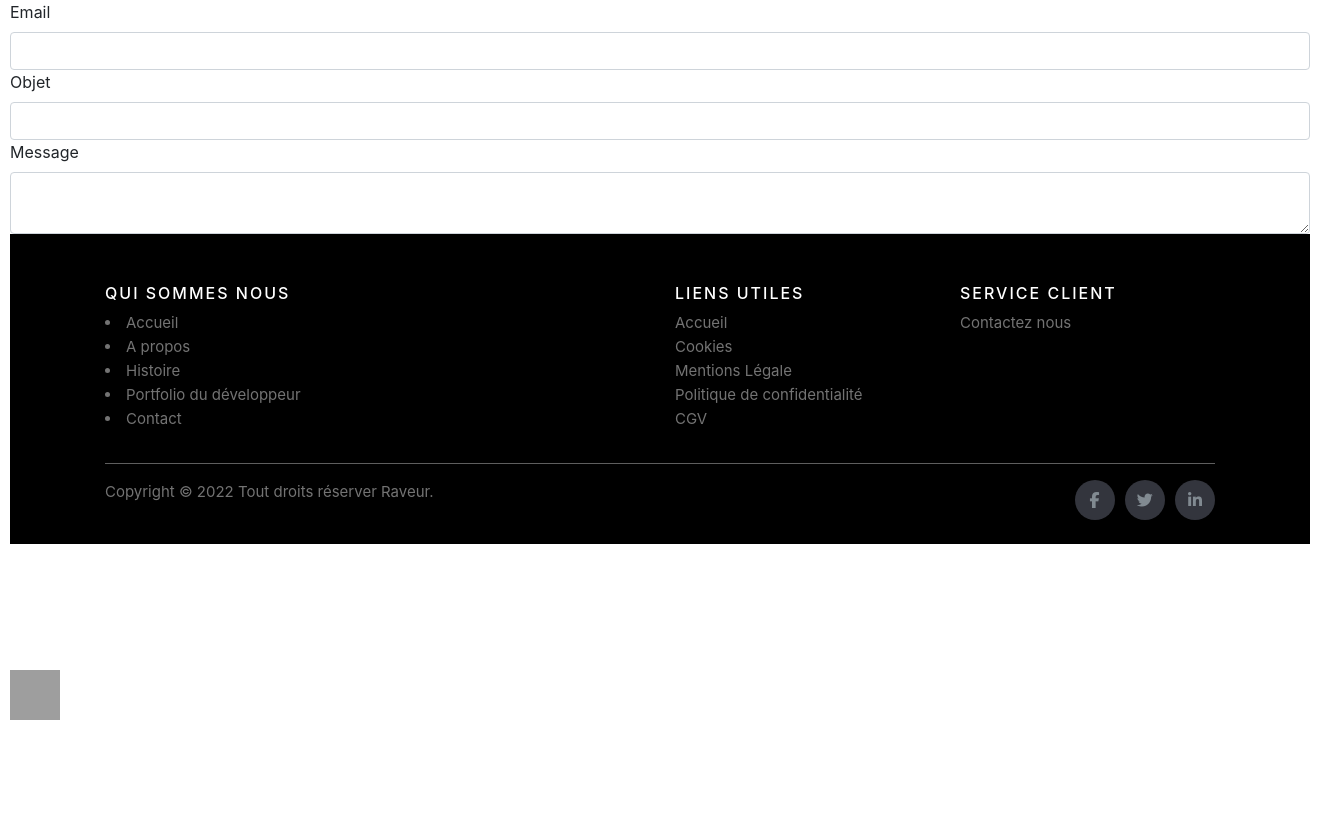
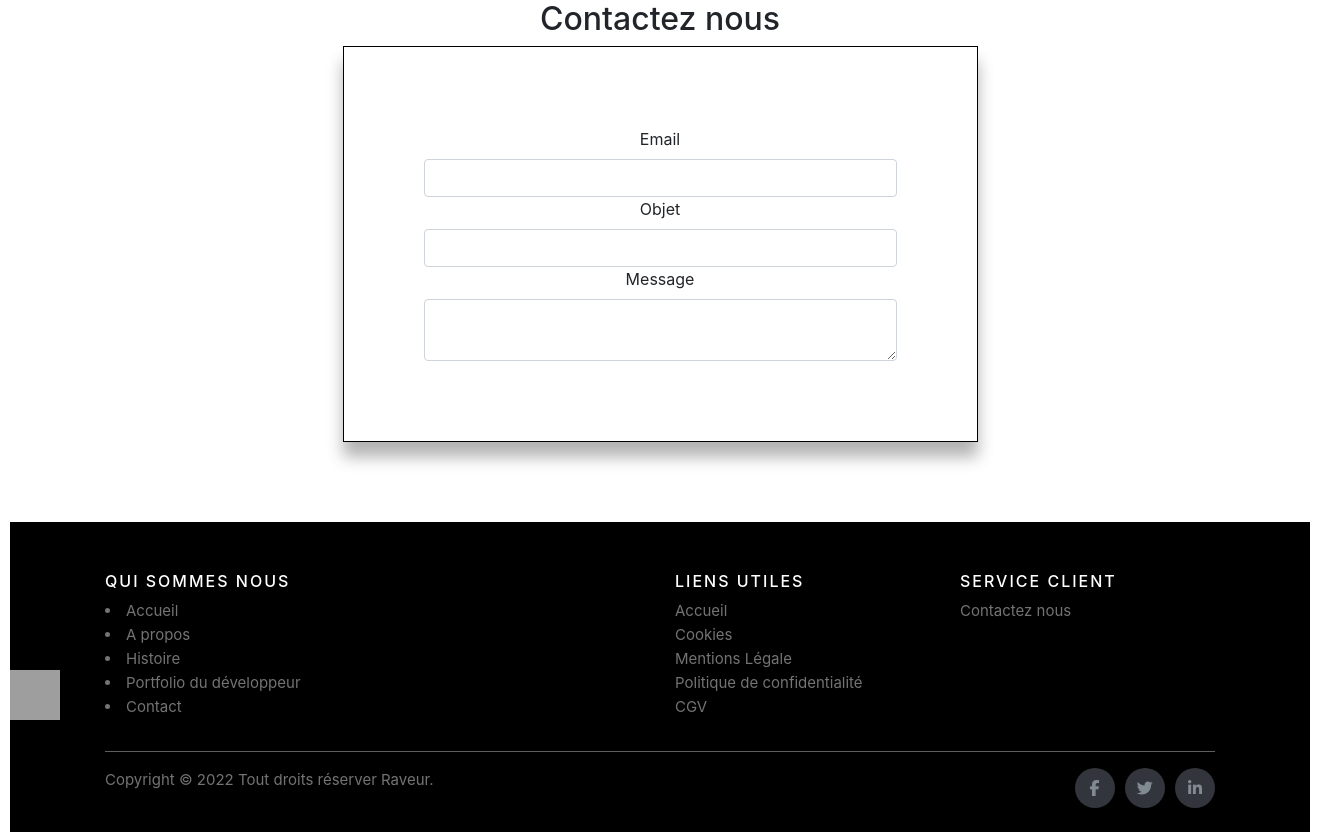
Before and after one commit to Johan667/Symfony_Raveur, a Symfony app: template templates/rgpd/contact.html.twig in a window 1320 px wide. Shown: the part 70-902 px from the top of the page. Before the commit the page ends 790 px from the top, so only its background shows below. Run offline with Twig, Linux system fonts and the light colour scheme; the template is opened without the code that fills it, so the values that code supplies are empty; form fields are guessed from the names that the template uses; some libraries are stand-ins or nearby versions; grey boxes are pictures that could not be loaded.

Commit message:
mailer ok

```diff
--- a/public/css/style.css
+++ b/public/css/style.css
@@ -621,3 +621,15 @@ font-size: 50px;
     font-weight:600
   }
 }
+
+.container-contact form{
+  padding:5rem;
+  border: solid black 1px;
+  text-align: center;
+  margin-bottom: 5rem;
+  box-shadow: 0 15px 15px rgba(0, 0, 0, 0.3);
+}
+.container-contact h2{
+  text-align: center;
+
+}
--- a/src/Controller/RGPDController.php
+++ b/src/Controller/RGPDController.php
@@ -29,7 +29,7 @@ class RGPDController extends AbstractController
             ;
 
             $mailer->send($mail);
-            $this->addFlash('sucess', 'Votre demande à bien été prise en compte nous y repondrons au plus tard 48 heures après votre demande!');
+            // $this->addFlash('sucess', 'Votre demande à bien été prise en compte nous y repondrons au plus tard 48 heures après votre demande!');
 
             return $this->redirectToRoute('app_home');
         }
--- a/src/Form/ContactType.php
+++ b/src/Form/ContactType.php
@@ -21,7 +21,7 @@ class ContactType extends AbstractType
             ])
         ->add('objet', TextType::class, ['label' => 'Objet : ', 'attr' => ['class' => 'input-full']])
         ->add('message', TextareaType::class, ['label' => 'Message : ', 'attr' => ['class' => 'input-full']])
-        ->add('envoyez', SubmitType::class, ['label' => 'Envoyez', 'attr' => ['class' => 'btn-send']])
+        ->add('envoyez', SubmitType::class, ['label' => 'Envoyez', 'attr' => ['class' => 'btn btn-success']])
     ;
     }
 
--- a/templates/rgpd/contact.html.twig
+++ b/templates/rgpd/contact.html.twig
@@ -1,12 +1,14 @@
-
 {% extends 'base.html.twig' %}
 
 {% block title %}Contact{% endblock %}
 
 {% block body %}
-<div>
-    <div class="center">
-        {{ form_start(form) }}
+<div class="container-contact">
+    <div class="row">
+    <div class="col-3"></div>
+        <div class="col-6">
+        <h2> Contactez nous </h2>
+            {{ form_start(form) }}
             <div>
                 {{ form_label(form.email) }}<br>
                 {{ form_widget(form.email) }}
@@ -19,7 +21,9 @@
                 {{ form_label(form.message) }}<br>
                 {{ form_widget(form.message) }}
             </div>
-        {{ form_end(form) }}
+            {{ form_end(form) }}
+        </div>
+        <div class="col-3"></div>
     </div>
 </div>
 {% endblock %}
```
Also changed, not shown: 1 other file.
